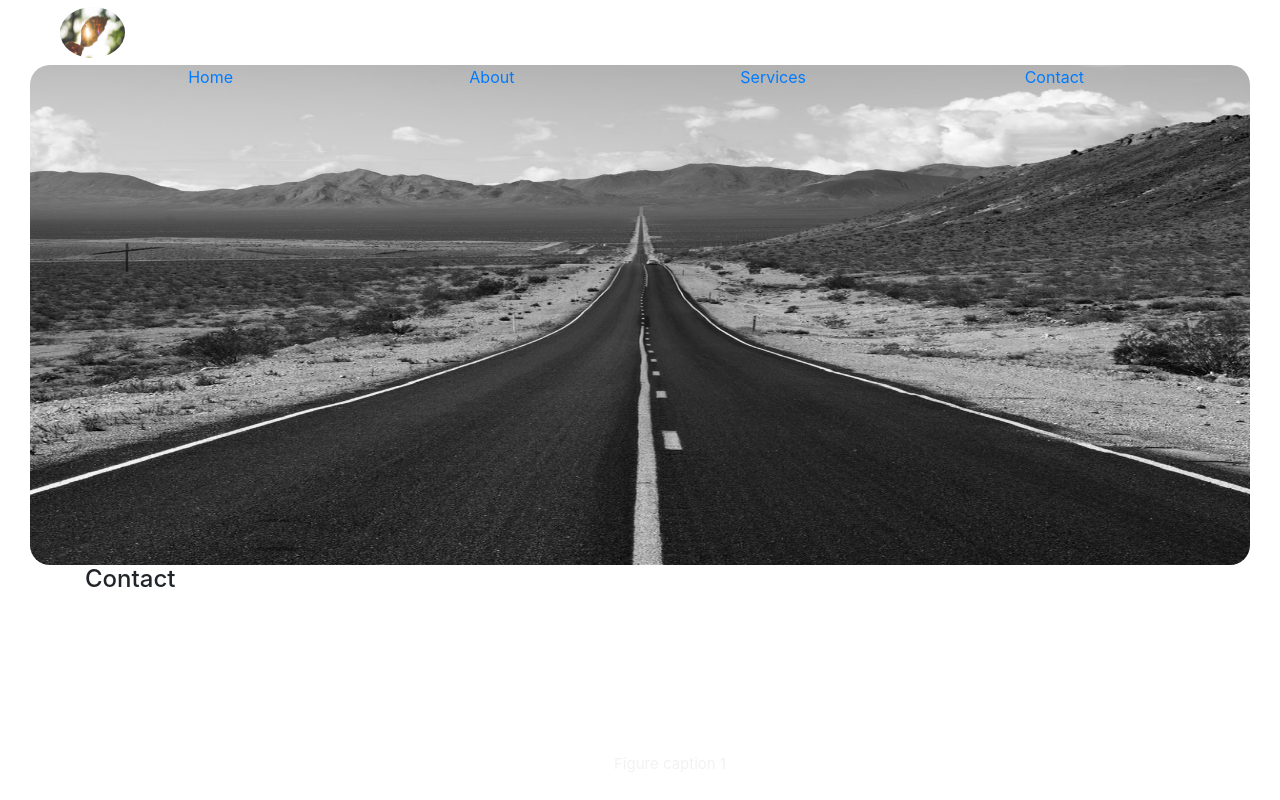
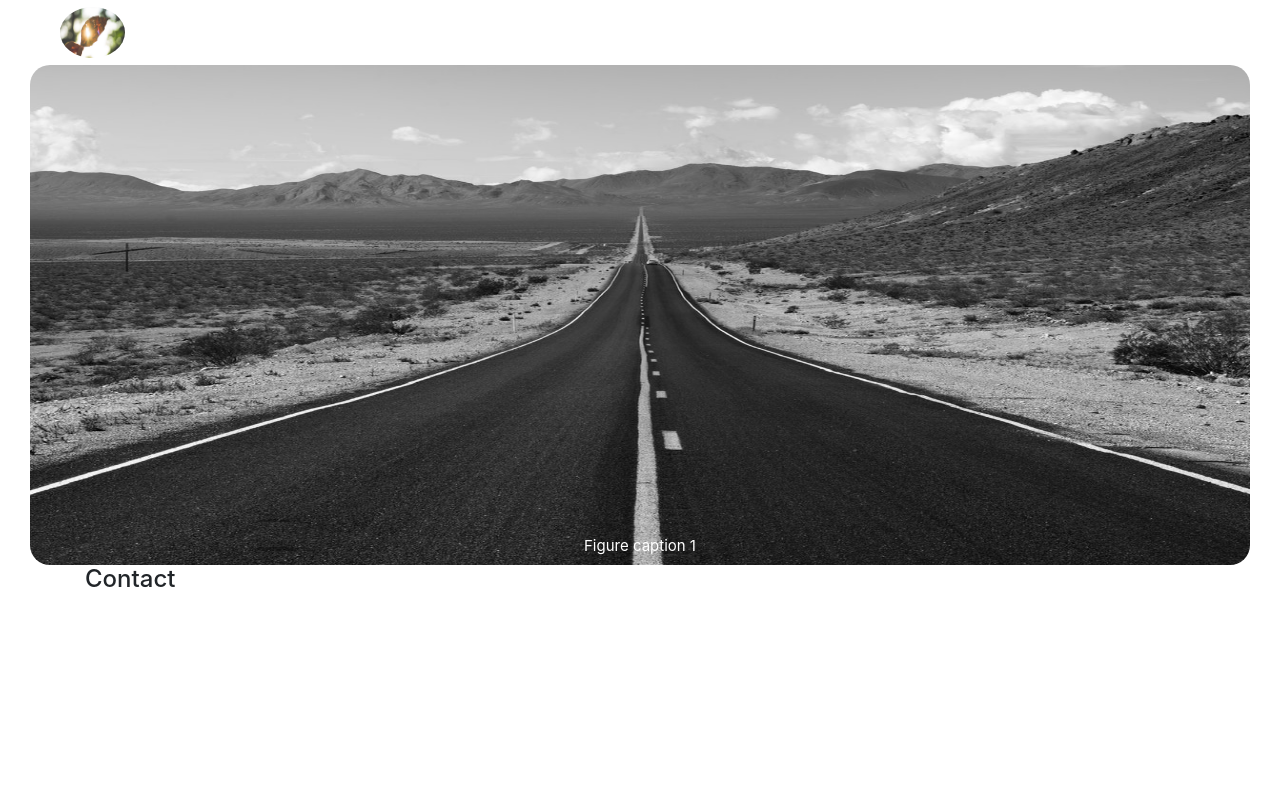
Before and after one commit to emjohn612/advancedTechnicalServices, a PHP site: page / in a window 1280 px wide. Run offline with PHP 8.4, Linux system fonts and the light colour scheme.

Commit message:
fix: caption positioning

```diff
--- a/css/styles.css
+++ b/css/styles.css
@@ -20,6 +20,7 @@ header {
 }
 .imgSlide {
     display: none;
+    position: relative;
 }
 .slideImg {
     vertical-align: middle;
@@ -28,9 +29,8 @@ header {
     border-radius: 20px;
 }
 .caption {
-    color: #f2f2f2;
+    color: #ffffff;
     font-size: 15px;
-    padding-bottom: 17px;
     position: absolute;
     bottom: 8px;
     width: 100%;
```
